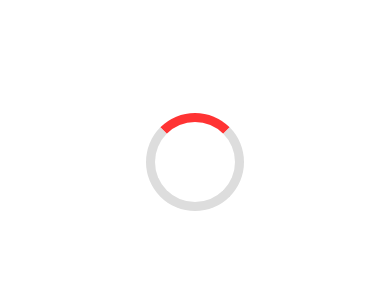
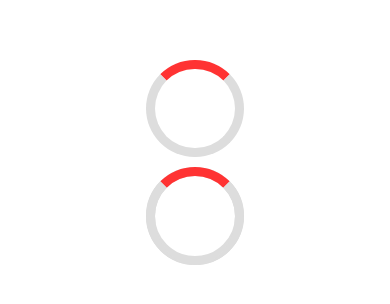
Before and after one commit to ishikawa/react-native-simple-spinner-example, a React Native app: screen / in a window 390 px wide. Shown: the part 260-564 px from the top of the page. Built offline with nearby package versions, Linux system fonts and the light colour scheme.

Commit message:
add wrapper view

```diff
--- a/App.tsx
+++ b/App.tsx
@@ -1,7 +1,7 @@
 import { StatusBar } from 'expo-status-bar';
 import React from 'react';
 import { StyleSheet, useWindowDimensions, View } from 'react-native';
-import { Spinner } from './Spinner';
+import { Spinner, SpinnerAndroid } from './Spinner';
 
 export default function App() {
   const windowWidth = useWindowDimensions().width;
@@ -12,7 +12,13 @@ export default function App() {
     <View style={styles.container}>
       <Spinner
         width={spinnerWidth}
-        color="#f33"
+        color="#ff3333"
+        backgroundColor="#ddd"
+        style={{ width: spinnerViewWidth, height: spinnerViewWidth, marginBottom: 10 }}
+      />
+      <SpinnerAndroid
+        width={spinnerWidth}
+        color="#ff3333"
         backgroundColor="#ddd"
         style={{ width: spinnerViewWidth, height: spinnerViewWidth }}
       />
--- a/Spinner.tsx
+++ b/Spinner.tsx
@@ -1,5 +1,7 @@
 import React from 'react';
 import { StyleSheet, StyleProp, View, ViewStyle } from 'react-native';
+
+const CIRCLE_RADIUS = 9999;
 
 export const Spinner: React.VFC<{
   width?: number | undefined | null;
@@ -15,15 +17,57 @@ export const Spinner: React.VFC<{
     <View
       style={[
         {
-          borderRadius: 9999,
+          borderRadius: CIRCLE_RADIUS,
           borderColor: backgroundColor,
           borderTopWidth: width,
+          borderTopColor: color,
           borderRightWidth: width,
           borderBottomWidth: width,
           borderLeftWidth: width,
-          borderTopColor: color,
         },
         style,
       ]}></View>
   );
 };
+
+export const SpinnerAndroid: React.VFC<{
+  width?: number | undefined | null;
+  color?: string | undefined | null;
+  backgroundColor?: string | undefined | null;
+  style?: StyleProp<ViewStyle>;
+}> = ({ width: widthParam, color: colorParam, backgroundColor: backgroundColorParam, style }) => {
+  const width = widthParam ?? 5;
+  const color = colorParam ?? 'white';
+  const backgroundColor = backgroundColorParam ?? 'rgba(255, 255, 255, 0.6)';
+
+  // In Android, borderRadius + borderXXXWidth is not properly working.
+  // To get around this problem, I use a wrapper view for spin.
+  //
+  // https://github.com/facebook/react-native/issues/9262
+  return (
+    <View>
+      <View
+        style={[
+          {
+            position: 'absolute',
+            borderRadius: CIRCLE_RADIUS,
+            borderColor: backgroundColor,
+            borderWidth: width,
+          },
+          style,
+        ]}></View>
+      <View
+        style={[
+          {
+            borderRadius: CIRCLE_RADIUS,
+            borderColor: backgroundColor,
+            borderTopWidth: width,
+            borderTopColor: color,
+            borderRightWidth: width,
+            borderLeftWidth: width,
+          },
+          style,
+        ]}></View>
+    </View>
+  );
+};
```
